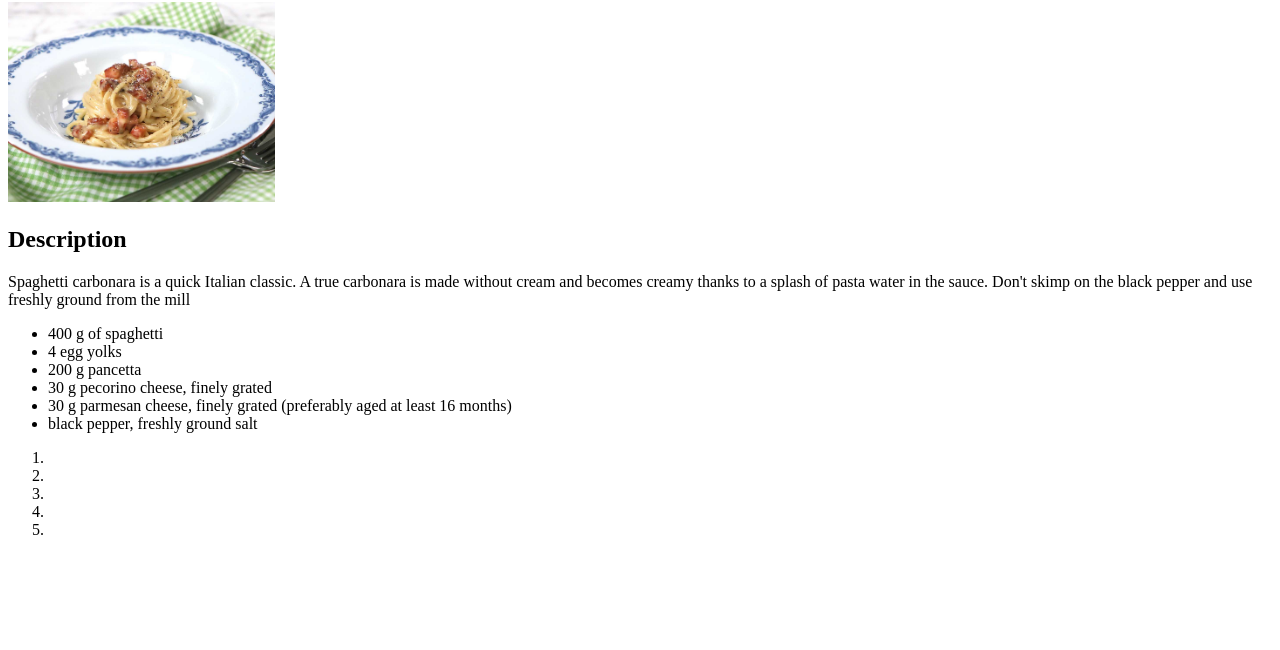
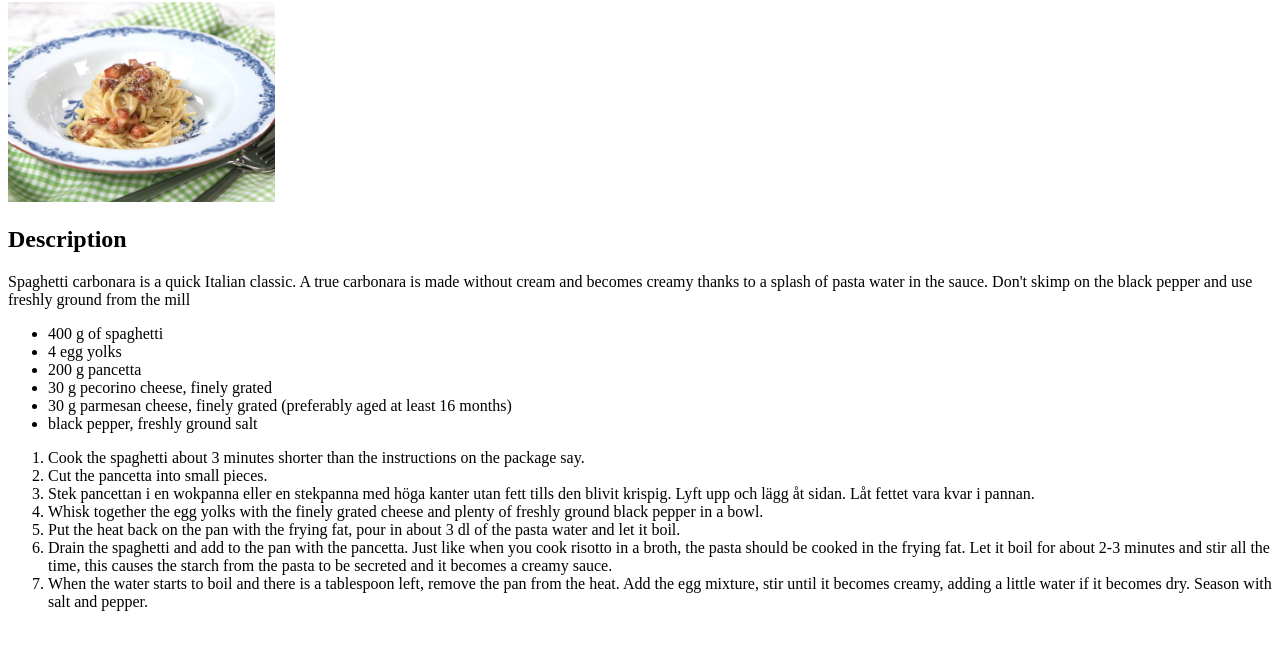
Before and after one commit to Luddejhh/Recipes, a plain HTML site: page recipes/carbonara.html in a window 1280 px wide. Shown: the part 78-728 px from the top of the page. Drawn offline with Linux system fonts and the light colour scheme.

Commit message:
add steps for making the dish

```diff
--- a/recipes/carbonara.html
+++ b/recipes/carbonara.html
@@ -25,11 +25,13 @@
   </ul>
 
   <ol>
-   <li></li>
-   <li></li>
-   <li></li>
-   <li></li>
-   <li></li>
+   <li>Cook the spaghetti about 3 minutes shorter than the instructions on the package say.</li>
+   <li>Cut the pancetta into small pieces.</li>
+   <li>Stek pancettan i en wokpanna eller en stekpanna med höga kanter utan fett tills den blivit krispig. Lyft upp och lägg åt sidan. Låt fettet vara kvar i pannan.</li>
+   <li>Whisk together the egg yolks with the finely grated cheese and plenty of freshly ground black pepper in a bowl.</li>
+   <li>Put the heat back on the pan with the frying fat, pour in about 3 dl of the pasta water and let it boil.</li>
+   <li>Drain the spaghetti and add to the pan with the pancetta. Just like when you cook risotto in a broth, the pasta should be cooked in the frying fat. Let it boil for about 2-3 minutes and stir all the time, this causes the starch from the pasta to be secreted and it becomes a creamy sauce.</li>
+   <li>When the water starts to boil and there is a tablespoon left, remove the pan from the heat. Add the egg mixture, stir until it becomes creamy, adding a little water if it becomes dry. Season with salt and pepper.</li>
   </ol>
 
 </body>
```
